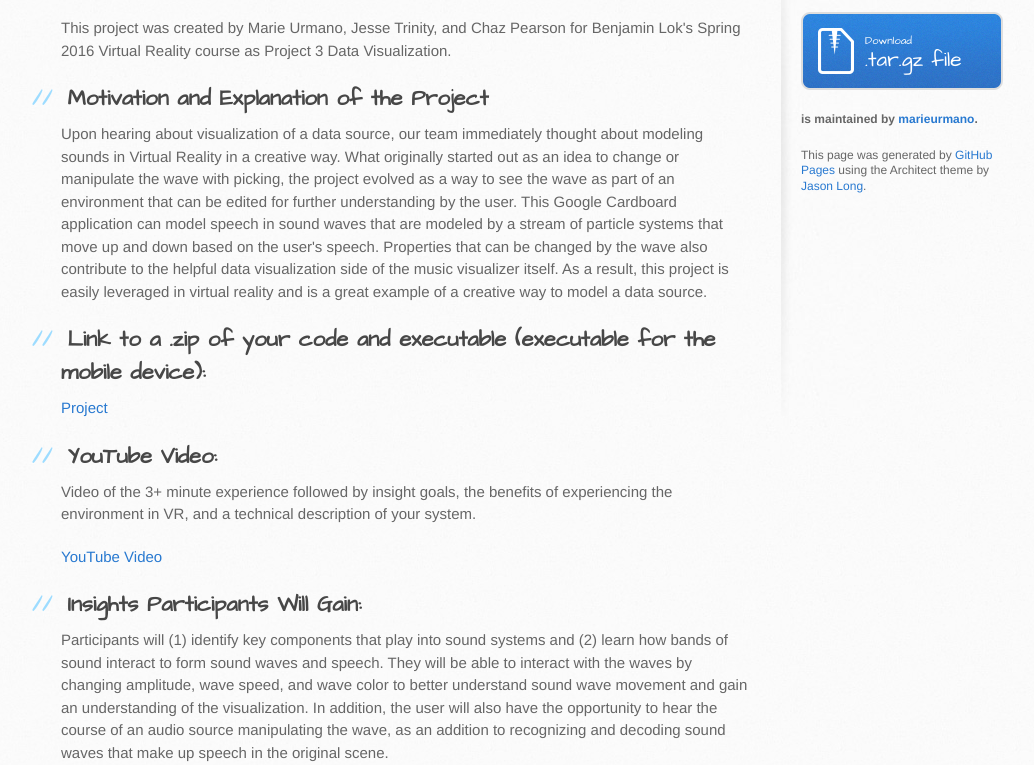
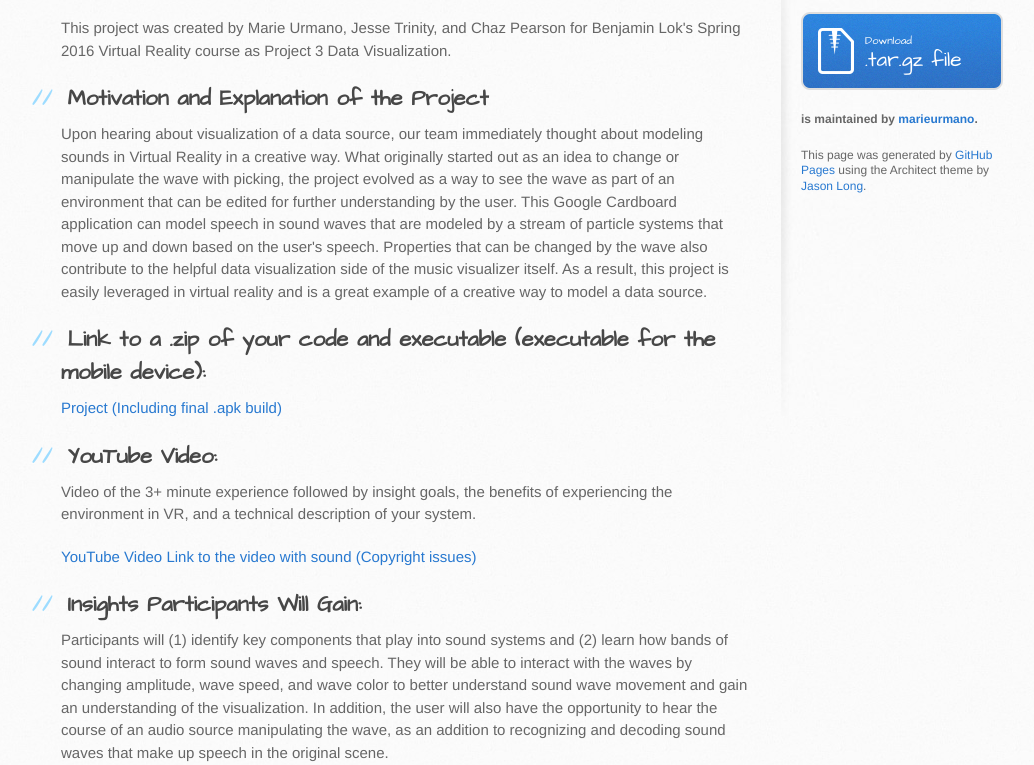
Before and after one commit to marieurmano/VR_Music_Visualizer, a plain HTML site: page index.html in a window 1280 px wide. Shown: the part 426-1191 px from the top of the page, without its empty margins (109-1143 px from the left). Drawn offline with Linux system fonts and the light colour scheme.

Commit message:
Create gh-pages branch via GitHub

```diff
--- a/index.html
+++ b/index.html
@@ -44,14 +44,15 @@
 <h2>
 <a id="link-to-a-zip-of-your-code-and-executable-executable-for-the-mobile-device" class="anchor" href="#link-to-a-zip-of-your-code-and-executable-executable-for-the-mobile-device" aria-hidden="true"><span aria-hidden="true" class="octicon octicon-link"></span></a>Link to a .zip of your code and executable (executable for the mobile device):</h2>
 
-<p><a href="https://drive.google.com/open?id=0Bzd7Pdy6zQQ-RWJrZ0NVY0JvZjA">Project</a></p>
+<p><a href="https://drive.google.com/open?id=0Bzd7Pdy6zQQ-T1U5TmhaeVpxaTA">Project (Including final .apk build)</a></p>
 
 <h2>
 <a id="youtube-video" class="anchor" href="#youtube-video" aria-hidden="true"><span aria-hidden="true" class="octicon octicon-link"></span></a>YouTube Video:</h2>
 
 <p>Video of the 3+ minute experience followed by insight goals, the benefits of experiencing the environment in VR, and a technical description of your system.</p>
 
-<p><a href="https://www.youtube.com/watch?v=4F7HuKbdgv0&amp;feature=youtu.be">YouTube Video</a></p>
+<p><a href="https://www.youtube.com/watch?v=4F7HuKbdgv0&amp;feature=youtu.be">YouTube Video</a>
+<a href="https://drive.google.com/open?id=0Bzd7Pdy6zQQ-dkNERGs0Q3Y4Tnc">Link to the video with sound (Copyright issues)</a></p>
 
 <h2>
 <a id="insights-participants-will-gain" class="anchor" href="#insights-participants-will-gain" aria-hidden="true"><span aria-hidden="true" class="octicon octicon-link"></span></a>Insights Participants Will Gain:</h2>
```
Also changed, not shown: params.json (+1 -1 lines).
